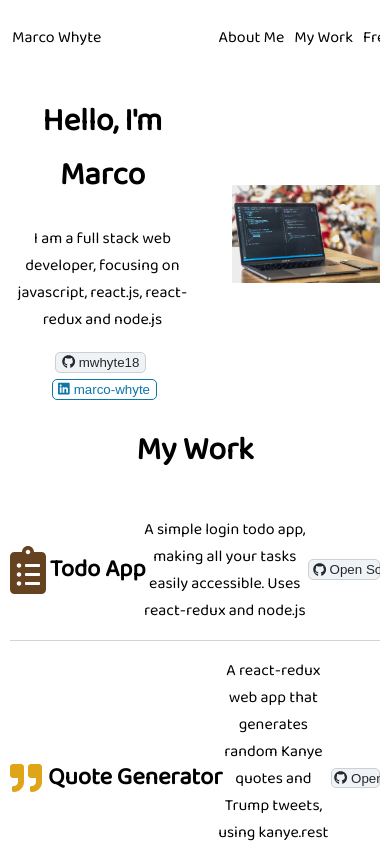
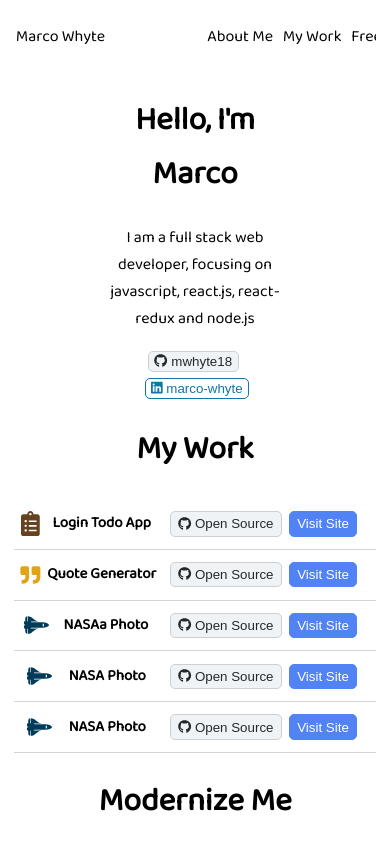
Before and after one commit to mwhyte18/portfolioWebsite, a React (Create React App) app: page / in a window 390 px wide. Shown: the top 844 px of the page. Built offline with nearby package versions, Linux system fonts and the light colour scheme.

Commit message:
responsive media queries till m phone screen, work for mobile

```diff
--- a/package.json
+++ b/package.json
@@ -2,7 +2,6 @@
   "name": "portfolio",
   "version": "0.1.0",
   "private": true,
-  "homepage": "http://mwhyte18.github.io/portfolioWebsite",
   "dependencies": {
     "@fortawesome/fontawesome-svg-core": "^1.2.27",
     "@fortawesome/free-brands-svg-icons": "^5.12.1",
--- a/src/App.scss
+++ b/src/App.scss
@@ -63,9 +63,7 @@ img {
   .mySection {
     width: 50%;
   }
-  .imageWidth {
-    width: 40%;
-  }
+
   .img-hover-zoom {
     overflow: hidden;
     width: 40%;
@@ -123,7 +121,14 @@ img {
 .titles {
   display: flex;
   justify-content: space-between;
-  width: 20%;
+  align-items: center;
+  width: 15%;
+}
+.totop {
+  cursor: pointer;
+}
+.totop:hover {
+  color: #6457db;
 }
 .icons {
   display: flex;
@@ -135,6 +140,7 @@ img {
 }
 .rotate:hover {
   animation: fa-spin 2s infinite linear;
+  color: #6457db;
 }
 // The animation bellow is taken from font-awesome.css
 @-webkit-keyframes fa-spin {
@@ -251,6 +257,7 @@ textarea {
     border-radius: 5px;
     border: 1px solid #5183f5;
     overflow: visible;
+    white-space: nowrap;
   }
   .visitSite:hover {
     background-color: #385bab;
@@ -264,21 +271,102 @@ textarea {
   }
 }
 
-@media (max-width: 1624px) {
+@media (max-width: 1690px) {
   .center {
     width: 70%;
   }
 }
 
-@media (max-width: 1414px) {
+@media (max-width: 1465px) {
   .center {
     width: 80%;
   }
 }
 @media (max-width: 1274px) {
-}
-@media (max-width: 1034px) {
   .center {
-    width: 95%;
+    width: 93%;
   }
 }
+@media (max-width: 1096px) {
+  .icons {
+    padding-right: 2%;
+  }
+}
+
+@media (max-width: 964px) {
+  .icons {
+    padding-right: 4%;
+  }
+  .titles {
+    width: 20%;
+  }
+}
+
+@media (max-width: 874px) {
+  .icons {
+    padding-right: 7%;
+  }
+  .work p {
+    width: 42%;
+  }
+}
+@media (max-width: 880px) {
+  .navlinks {
+    padding-right: 3%;
+  }
+}
+
+@media (max-width: 743px) {
+  .img-hover-zoom {
+    display: none;
+  }
+  .about {
+    display: flex;
+    justify-content: space-evenly;
+  }
+  .work p {
+    display: none;
+  }
+  .nameAndIcon {
+    width: 40%;
+    margin: 0;
+    padding: 0;
+  }
+  .work .icons {
+    width: 40%;
+    margin: 0;
+    padding: 0;
+    padding-right: 7%;
+    margin-right: 3%;
+  }
+  .task {
+    display: flex;
+    justify-content: space-between;
+    margin: 0;
+    padding: 0;
+    overflow: visible;
+  }
+  .faLaptopCode {
+    padding-left: 3%;
+  }
+}
+@media (max-width: 544px) {
+  .work h2 {
+    font-size: 15px;
+  }
+  .clipboard {
+    font-size: 25px;
+  }
+  .faLaptopCode {
+    font-size: 20px;
+  }
+  .faSpaceShuttle {
+    font-size: 20px;
+  }
+}
+
+@media (max-width: 442px) {
+  .work .icons {
+    padding-right: 14%;
+  }
+}
--- a/src/components/Footer.js
+++ b/src/components/Footer.js
@@ -2,14 +2,13 @@ import React from "react";
 import { FontAwesomeIcon } from "@fortawesome/react-fontawesome";
 import { faGithub } from "@fortawesome/free-brands-svg-icons";
 import { faLinkedin } from "@fortawesome/free-brands-svg-icons";
-import { faMoon } from "@fortawesome/free-solid-svg-icons";
-import { faSun } from "@fortawesome/free-solid-svg-icons";
+import { faAngleDoubleUp } from "@fortawesome/free-solid-svg-icons";
 
 const Footer = () => {
   return (
     <div className="footer">
       <div className="titles">
-        <p>Back To Top</p>
+        <FontAwesomeIcon className="totop" icon={faAngleDoubleUp} size="2x" />
         <p>Contact</p>
       </div>
       <div className="icons">
--- a/src/components/Work.js
+++ b/src/components/Work.js
@@ -21,7 +21,7 @@ const Work = () => {
             size="3x"
           />
 
-          <h2>Todo App</h2>
+          <h2>Login Todo App</h2>
         </div>
         <p>
           A simple login todo app, making all your tasks easily accessible. Uses
@@ -73,7 +73,7 @@ const Work = () => {
             size="2x"
           />
 
-          <h2>NASA Photo</h2>
+          <h2>NASAa Photo</h2>
         </div>
         <p>
           A simple login todo app, using redux and login with backend asd asdfa
```
